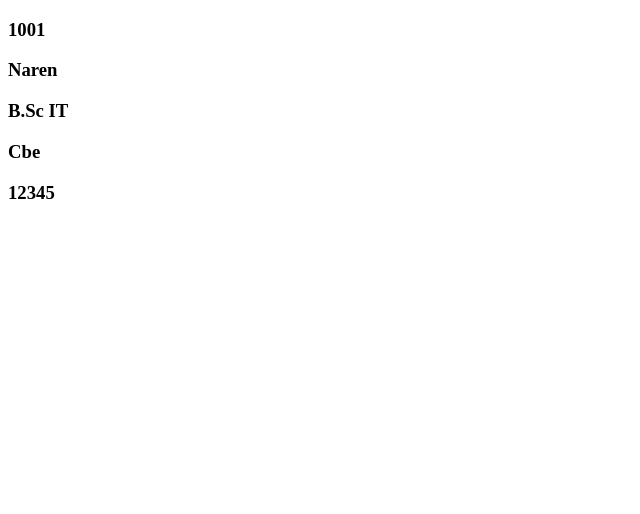
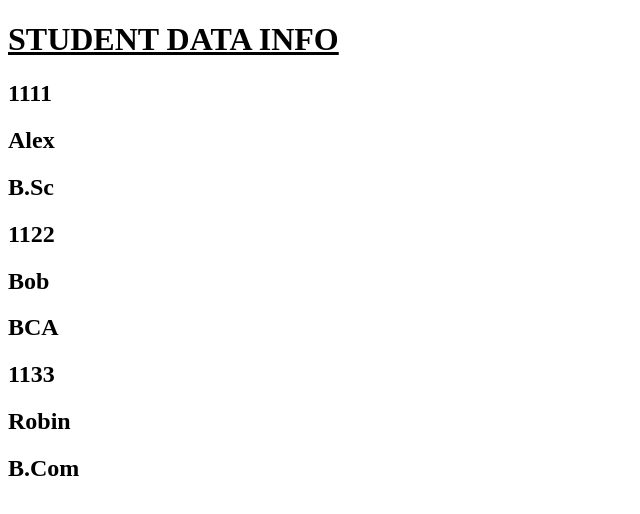
Before and after one commit to Narendharan-Rangasamy/react, a React (Create React App) app: page / in a window 1280 px wide. Shown: the top 514 px of the page, without its empty margins (0-640 px from the left). Built offline with nearby package versions, Linux system fonts and the light colour scheme.

Commit message:
fallback code commit

```diff
--- a/src/App.js
+++ b/src/App.js
@@ -1,27 +1,62 @@
-import React from 'react';
+import React from 'react'
+import studentData from './studentData.json'
 
-class App extends React.Component {
+class App extends React.Component{
   constructor(){
-    super()
+    super();
     this.state = {
-      myarr: [{ studentID: 1001, studentName: "Naren", degree: "B.Sc IT", location: "Cbe", mobileNo: 12345 }]
+      heading  : "STUDENT DATA",
+      studentDetails : [],
+      dataEmpty :false
     }
   }
+
+  componentDidMount(){
+    setTimeout(() => {
+      this.setState({
+        dataEmpty :  false
+      })
+    }, 0);
+
+    setTimeout(() => {
+      this.setState({
+        heading : "STUDENT DATA INFO",
+        studentDetails : studentData,
+        dataEmpty :true
+      })
+    }, 4000);
+  }
+
+  shouldComponentUpdate(){
+    return true;
+  }
+
+
   render(){
-    const { myarr } = this.state
+    const {studentDetails, heading, dataEmpty} = this.state
     return(
       <>
-        {myarr.map((d,i) => {
-          return(
-            <div key={i}>
-              <h3>{d.studentID}</h3>
-              <h3>{d.studentName}</h3>
-              <h3>{d.degree}</h3>
-              <h3>{d.location}</h3>
-              <h3>{d.mobileNo}</h3>
-            </div>
-          )
-        })}
+      <h1><u>{heading}</u></h1>
+      {/* fallback method - It will check the lenght of aray declared above and return below template
+        ifthe value is 0. In simple words it will display below text
+        during the settime out period
+
+        In below case it will display loading until 4 secs as setimeout declared for 4 secs*/}
+      {!studentDetails.length && !dataEmpty && <h2>loading...</h2>}
+      {/* The below condition is used to display no result if data not found
+          We have decalred dataEmpty boolean value in class and set it as false using componentDidMount.
+          If the array is found to be empty at componentDidMount then we are setting dataEmpty as true(line No-25)
+          and it will run below condition */}
+      {dataEmpty && !studentDetails.length && <h2>Ops!! No data found</h2>}
+      {studentDetails.map((data, index) => {
+        return(
+          <div key={index}>
+            <h2>{data.studentID}</h2>
+            <h2>{data.studentName}</h2>
+            <h2>{data.studentDegree}</h2>
+          </div>
+        )
+      })}
       </>
     )
   }
--- /dev/null
+++ b/src/studentData.json
@@ -0,0 +1,17 @@
+[
+    {
+      "studentID": "1111",
+      "studentName": "Alex",
+      "studentDegree": "B.Sc"
+    },
+    {
+      "studentID": "1122",
+      "studentName": "Bob",
+      "studentDegree": "BCA"
+    },
+    {
+      "studentID": "1133",
+      "studentName": "Robin",
+      "studentDegree": "B.Com"
+    }
+  ]
```
Also changed, not shown: src/test.js (deleted, +0 -10 lines).
